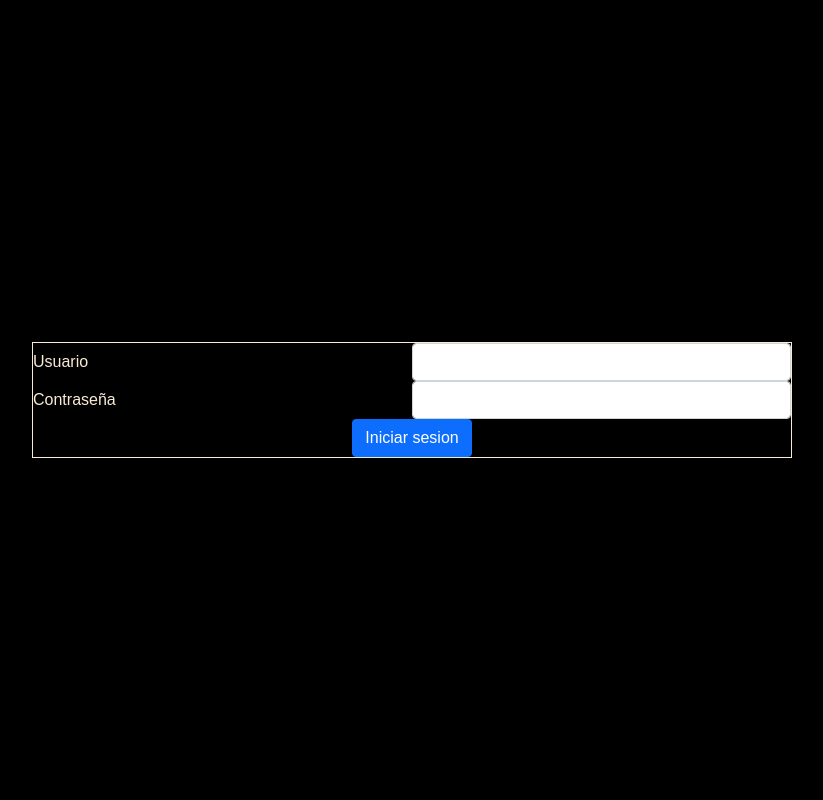
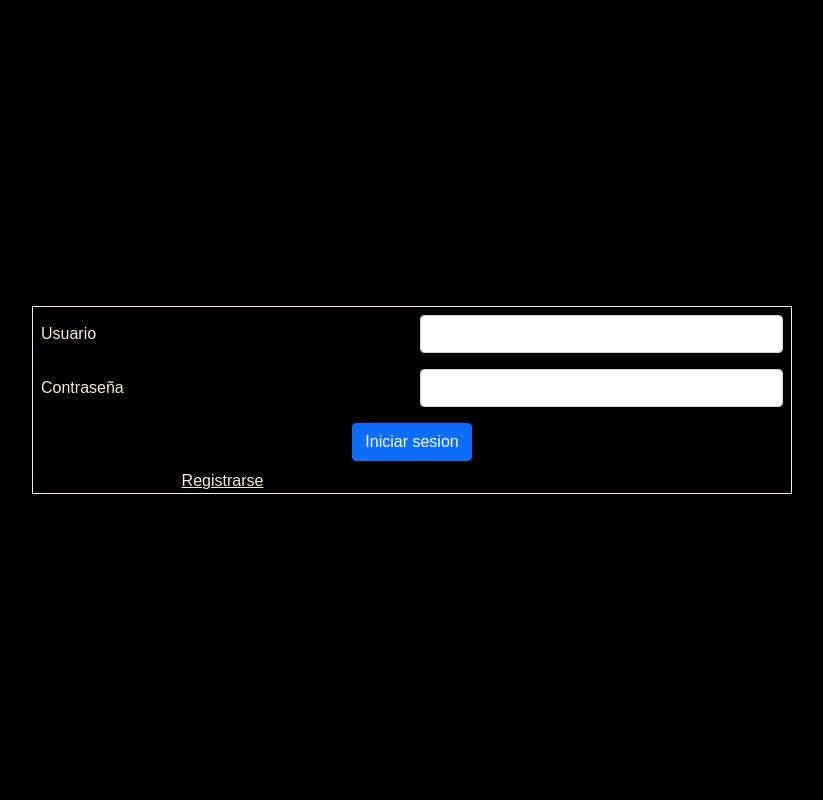
Before and after one commit to DaniVals/TFC-FloatingMana, a Symfony app: template templates/sessionManagement/login.html.twig in a window 1280 px wide. Shown: the whole page, without its empty margins (228-1051 px from the left). Run offline with Twig, Linux system fonts and the light colour scheme; the template is opened without the code that fills it, so the values that code supplies are empty; style sheets or scripts are compiled from the project's sources; some libraries are stand-ins or nearby versions.

Commit message:
FIX: mejores formularios de login y sign in

```diff
--- a/templates/sessionManagement/login.html.twig
+++ b/templates/sessionManagement/login.html.twig
@@ -13,27 +13,31 @@
 
 </head>
 <body>
+
+
 	{% if responseData is defined %}
 		{{ responseData.message }}
 	{% endif %}
+
+
 	<div class="container">
 		<form action="{{ path('app_login') }}" method="post"
 		class="center-in-page-vert row justify-content-center">
 			<table class="col-12 col-md-8 pop-up-bordered">
-				<tr>
-					<td class="col-6 col-md-4">Usuario</td>
-					<td class="col-6 col-md-4"><input type="text" id="username" name="_username" class="form-control" /></td>
+				<tr class="p-5">
+					<td class="col-6 col-md-4 p-2">Usuario</td>
+					<td class="col-6 col-md-4 p-2"><input type="text" id="username" name="_username" class="form-control" /></td>
 				</tr>
 				<tr>
-					<td>Contraseña</td>
-					<td><input type="password" id="password" name="_password" class="form-control" /></td>
+					<td class="p-2">Contraseña</td>
+					<td class="p-2"><input type="password" id="password" name="_password" class="form-control" /></td>
 				</tr>
 				<tr>
-					<td colspan="2" class="text-center"><button type="submit" class="btn btn-primary">Iniciar sesion</button></td>
+					<td colspan="2" class="p-2 text-center"><button type="submit" class="btn btn-primary">Iniciar sesion</button></td>
 				</tr>
 				<tr>
-					{#<!-- <td> <a href="{{ path('app_register_view') }}">Sign in</a> </td>
-					<td> <a href="{{ path('app_recovery_view') }}">Recover Password</a> </td> -->#}
+					<td colspan="1" class="mb-1 text-center"> <a href="{{ path('app_register_view') }}">Registrarse</a> </td>
+					{#<td> <a href="{{ path('app_recovery_view') }}">Recover Password</a> </td>#}
 				</tr>
 			</table>
 		</form>
```
Also changed, not shown: templates/sessionManagement/register.html.twig (+15 -8 lines).
